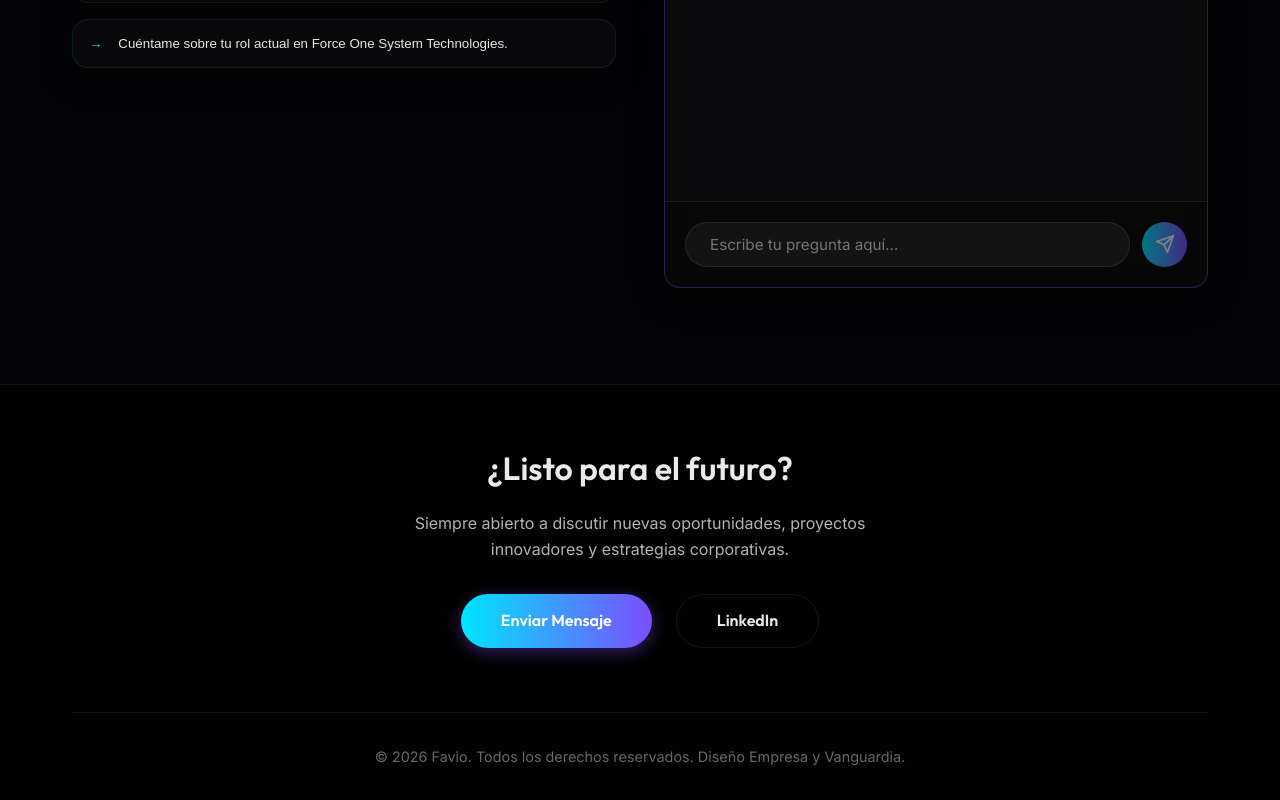
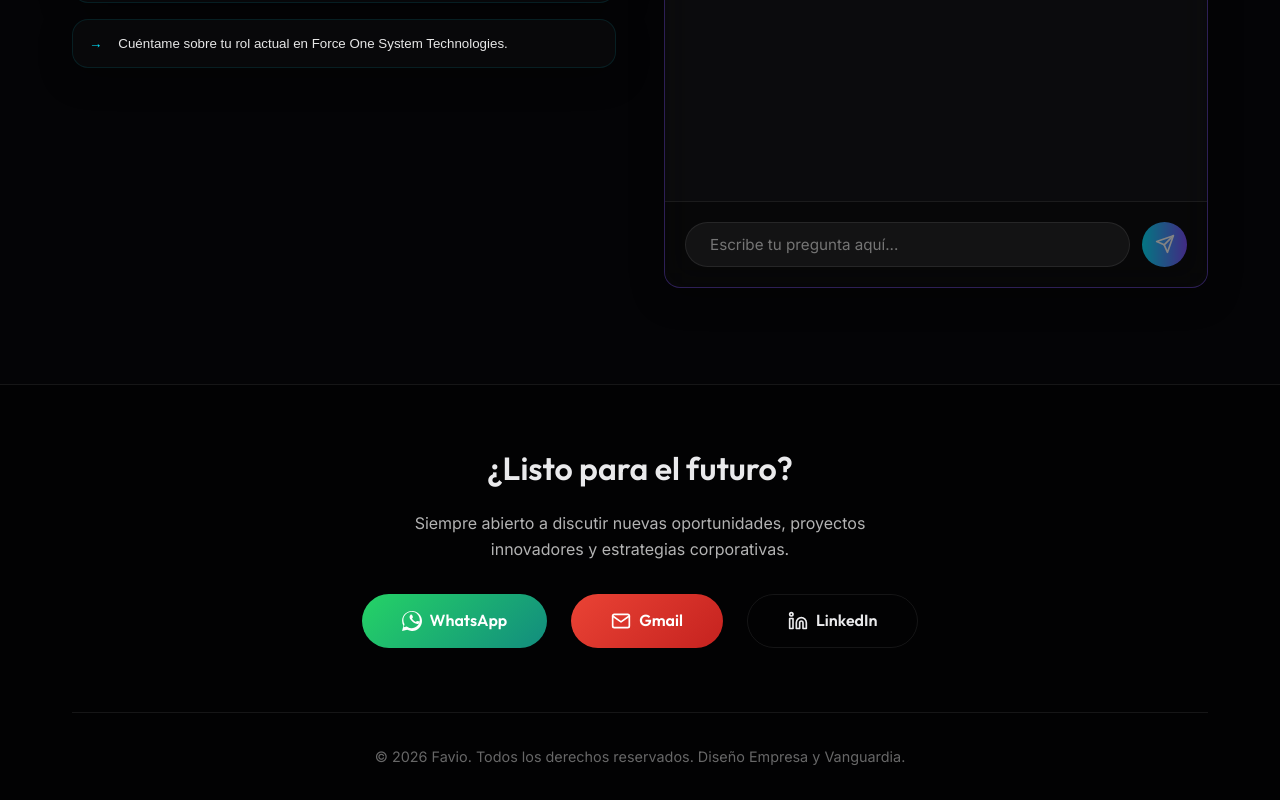
Before and after one commit to FavioCuentas/Portfolio, a Next.js app: page / in a window 1280 px wide. Shown: the part 7181-7981 px from the top of the page. Built offline with nearby package versions, Linux system fonts and the light colour scheme.

Commit message:
Convert footer button to WhatsApp and Gmail styles and enable client-side interactivity

```diff
--- a/src/components/Footer.tsx
+++ b/src/components/Footer.tsx
@@ -1,3 +1,5 @@
+"use client";
+
 import React from 'react';
 
 export default function Footer() {
@@ -10,11 +12,72 @@ export default function Footer() {
             Siempre abierto a discutir nuevas oportunidades, proyectos innovadores y estrategias corporativas.
           </p>
 
-          <div style={{ display: 'flex', gap: '1.5rem', marginBottom: '4rem' }}>
-            <a href="mailto:faviocuentas@yahoo.com" className="btn btn-primary" style={{ padding: '0.8rem 2.5rem' }}>
-              Enviar Mensaje
+          <div style={{ display: 'flex', gap: '1.5rem', marginBottom: '4rem', flexWrap: 'wrap', justifyContent: 'center' }}>
+            <a
+              href="https://wa.me/59170532464"
+              target="_blank"
+              rel="noopener noreferrer"
+              className="btn"
+              style={{
+                padding: '0.8rem 2.5rem',
+                background: 'linear-gradient(135deg, #25D366 0%, #128C7E 100%)',
+                color: '#fff',
+                border: 'none',
+                display: 'flex',
+                alignItems: 'center',
+                gap: '0.5rem',
+                transition: 'all 0.3s ease'
+              }}
+              onMouseEnter={(e) => e.currentTarget.style.transform = 'scale(1.05)'}
+              onMouseLeave={(e) => e.currentTarget.style.transform = 'scale(1)'}
+            >
+              <svg width="20" height="20" viewBox="0 0 24 24" fill="currentColor">
+                <path d="M.057 24l1.687-6.163c-1.041-1.804-1.588-3.849-1.587-5.946C.06 5.348 5.397.01 12.008.01c3.202.001 6.212 1.246 8.477 3.514 2.266 2.268 3.507 5.28 3.505 8.484-.004 6.657-5.34 11.997-11.953 11.997-2.005-.001-3.973-.502-5.724-1.457L0 24zm6.59-4.846c1.6.95 3.188 1.449 4.825 1.451 5.436 0 9.86-4.42 9.864-9.864.002-2.637-1.013-5.11-2.861-6.958C16.627 1.936 14.156.92 11.517.92c-5.44 0-9.866 4.425-9.87 9.87-.001 1.83.48 3.62 1.392 5.215l-.993 3.628 3.71-.973zm13.1-6.732c-.31-.156-1.837-.905-2.12-.101-.285.102-.55.55-.67.689-.12.138-.24.156-.55.001-.31-.156-1.31-.483-2.497-1.542-.924-.824-1.547-1.842-1.728-2.152-.18-.31-.02-.477.135-.632.14-.139.31-.362.465-.544.155-.181.206-.31.31-.517.103-.207.052-.389-.026-.544-.078-.155-.67-1.619-.92-2.213-.242-.584-.487-.506-.67-.515-.172-.008-.37-.01-.568-.01-.198 0-.52.074-.792.372-.272.297-1.04 1.016-1.04 2.479 0 1.462 1.065 2.875 1.213 3.074.149.198 2.096 3.2 5.077 4.487.709.306 1.262.489 1.694.625.712.227 1.36.195 1.871.118.571-.085 1.836-.75 2.096-1.477.26-.728.26-1.352.181-1.477-.078-.125-.285-.202-.596-.358z"/>
+              </svg>
+              WhatsApp
             </a>
-            <a href="https://www.linkedin.com/in/faviocuentas" target="_blank" rel="noopener noreferrer" className="btn btn-outline" style={{ padding: '0.8rem 2.5rem' }}>
+            <a
+              href="mailto:favio.sup@gmail.com"
+              className="btn"
+              style={{
+                padding: '0.8rem 2.5rem',
+                background: 'linear-gradient(135deg, #EA4335 0%, #C5221F 100%)',
+                color: '#fff',
+                border: 'none',
+                display: 'flex',
+                alignItems: 'center',
+                gap: '0.5rem',
+                transition: 'all 0.3s ease'
+              }}
+              onMouseEnter={(e) => e.currentTarget.style.transform = 'scale(1.05)'}
+              onMouseLeave={(e) => e.currentTarget.style.transform = 'scale(1)'}
+            >
+              <svg width="20" height="20" viewBox="0 0 24 24" fill="none" stroke="currentColor" strokeWidth="2" strokeLinecap="round" strokeLinejoin="round">
+                <path d="M4 4h16c1.1 0 2 .9 2 2v12c0 1.1-.9 2-2 2H4c-1.1 0-2-.9-2-2V6c0-1.1.9-2 2-2z"></path>
+                <polyline points="22,6 12,13 2,6"></polyline>
+              </svg>
+              Gmail
+            </a>
+            <a
+              href="https://www.linkedin.com/in/faviocuentas"
+              target="_blank"
+              rel="noopener noreferrer"
+              className="btn btn-outline"
+              style={{
+                padding: '0.8rem 2.5rem',
+                display: 'flex',
+                alignItems: 'center',
+                gap: '0.5rem',
+                transition: 'all 0.3s ease'
+              }}
+              onMouseEnter={(e) => e.currentTarget.style.transform = 'scale(1.05)'}
+              onMouseLeave={(e) => e.currentTarget.style.transform = 'scale(1)'}
+            >
+              <svg width="20" height="20" viewBox="0 0 24 24" fill="none" stroke="currentColor" strokeWidth="2" strokeLinecap="round" strokeLinejoin="round">
+                <path d="M16 8a6 6 0 0 1 6 6v7h-4v-7a2 2 0 0 0-2-2 2 2 0 0 0-2 2v7h-4v-7a6 6 0 0 1 6-6z"></path>
+                <rect x="2" y="9" width="4" height="12"></rect>
+                <circle cx="4" cy="4" r="2"></circle>
+              </svg>
               LinkedIn
             </a>
           </div>
```
